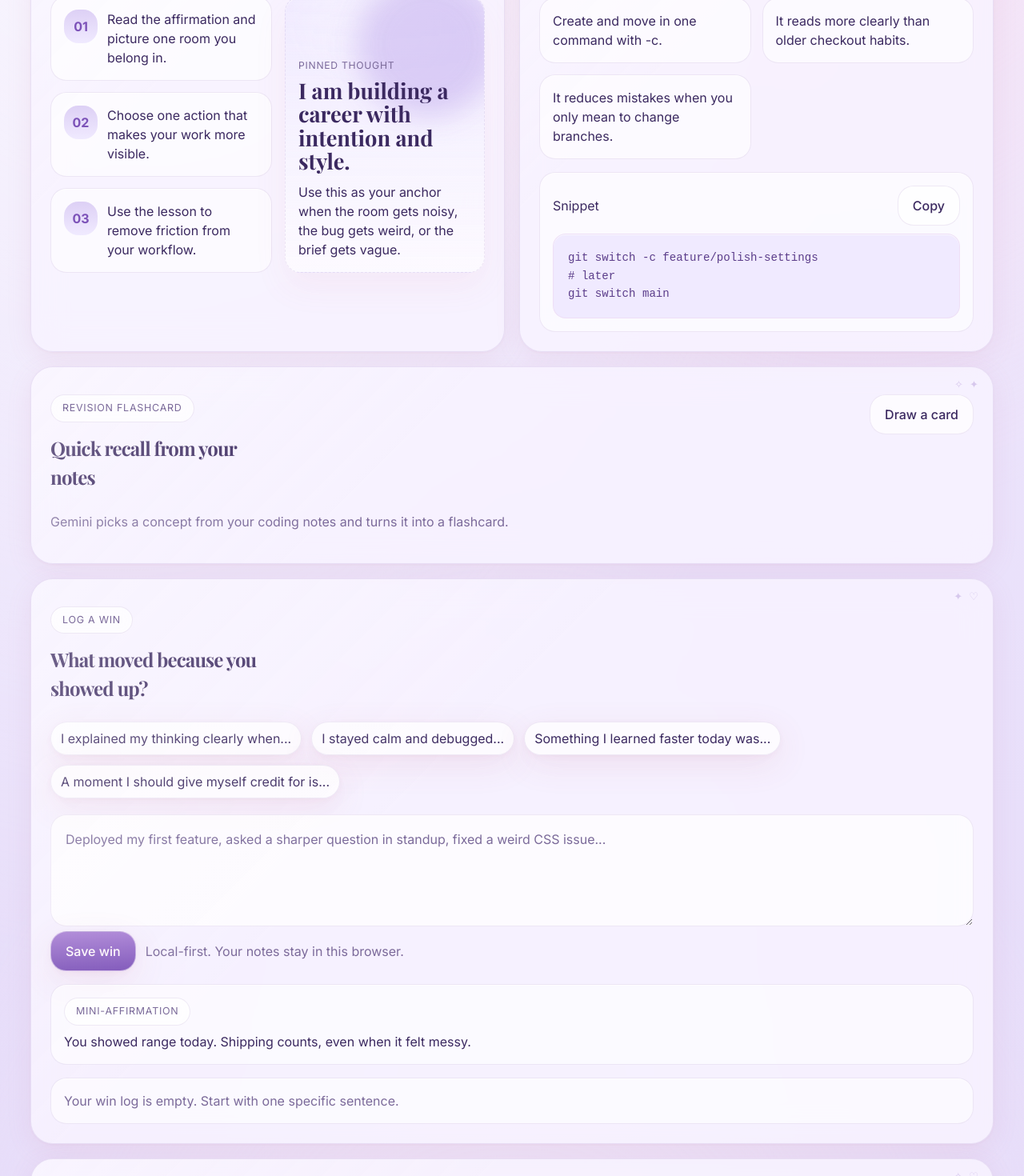
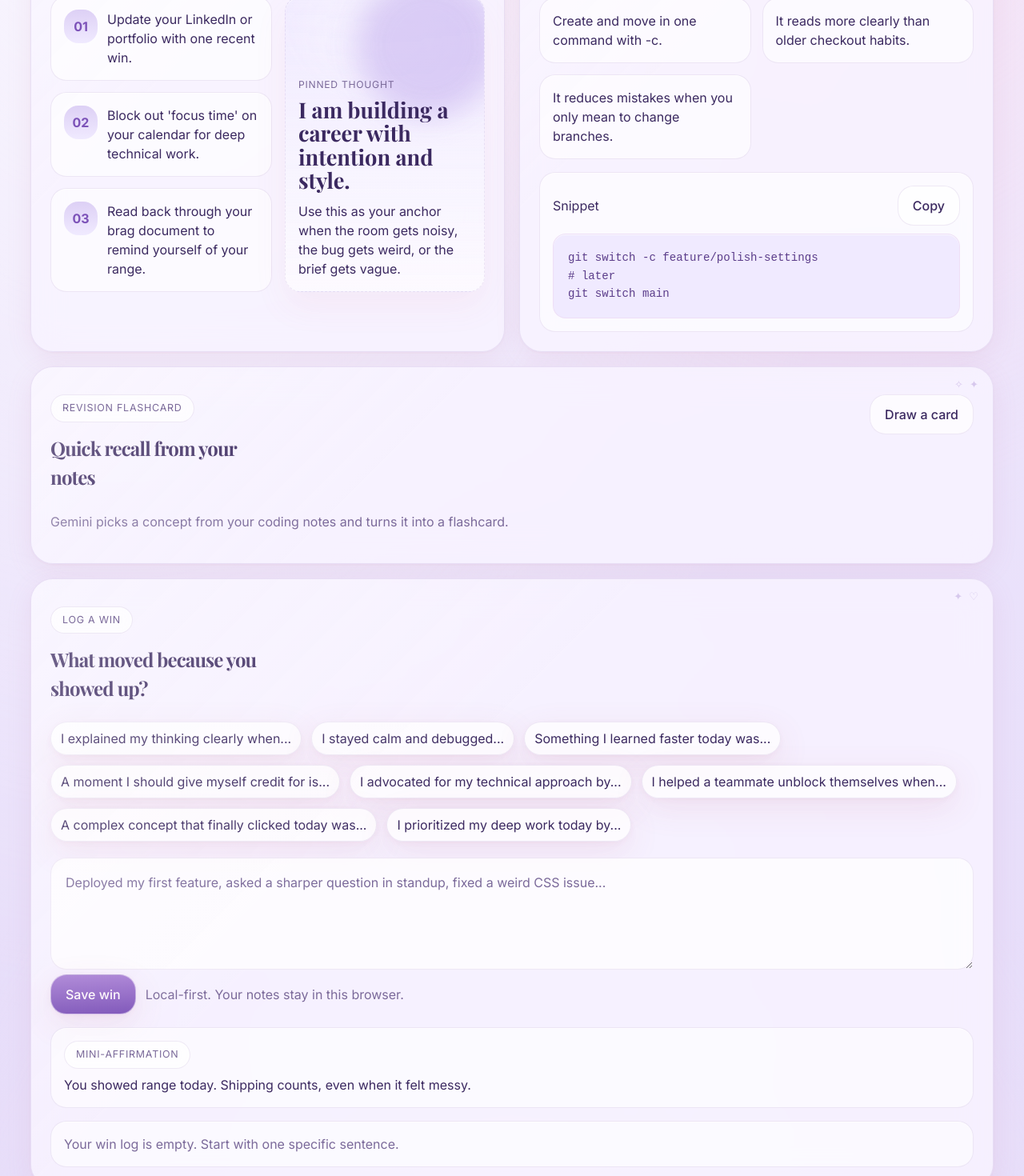
Before and after one commit to Nadia-JSch/that-tech-girl-app, a React (Vite) app: page / in a window 1280 px wide. Shown: the part 1020-2490 px from the top of the page at 80% size. Built offline with nearby package versions, Linux system fonts and the light colour scheme.

Commit message:
feat: expand hard-coded content and improve ritual variety

```diff
--- a/src/App.tsx
+++ b/src/App.tsx
@@ -38,41 +38,69 @@ const miniAffirmationTemplates = [
   "You showed range today. Shipping counts, even when it felt messy.",
   "That win was not luck. It was skill, judgment, and follow-through.",
   "Your consistency is building technical confidence in real time.",
-  "You made progress today, and progress is what compounds."
+  "You made progress today, and progress is what compounds.",
+  "You handled that technical ambiguity with serious poise.",
+  "Your perspective added value to the discussion today.",
+  "You are navigating your career with intention and style.",
+  "Small technical wins are the bricks that build great careers."
 ];
 
 const journalPrompts = [
   "I explained my thinking clearly when...",
   "I stayed calm and debugged...",
   "Something I learned faster today was...",
-  "A moment I should give myself credit for is..."
+  "A moment I should give myself credit for is...",
+  "I advocated for my technical approach by...",
+  "I helped a teammate unblock themselves when...",
+  "A complex concept that finally clicked today was...",
+  "I prioritized my deep work today by..."
 ];
 
 const ritualByTopic = {
   confidence: [
     "Read the affirmation out loud once.",
     "Pick one moment today where you will speak first.",
-    "Carry the lesson phrasing into your next meeting."
+    "Carry the lesson phrasing into your next meeting.",
+    "Write down one technical thing you explained well today.",
+    "Strike a power pose before your next high-stakes call.",
+    "Recall a time you fixed a 'unfixable' bug.",
+    "Compliment a teammate on their technical logic today."
   ],
   learning: [
     "Read the affirmation and underline the skill word that fits today.",
     "Choose one tiny concept to practice for ten focused minutes.",
-    "Save the lesson snippet somewhere you will reuse it."
+    "Save the lesson snippet somewhere you will reuse it.",
+    "Explain a new concept to a 'rubber duck' or a non-tech friend.",
+    "Read one page of documentation for a tool you use every day.",
+    "Identify one 'magic' part of your stack and look under the hood.",
+    "Write a 3-sentence summary of one thing you learned today."
   ],
   feedback: [
     "Take a breath before attaching meaning to critique.",
     "Turn the note into one clear follow-up question.",
-    "Write down the exact improvement you want to make next."
+    "Write down the exact improvement you want to make next.",
+    "Celebrate the fact that someone cared enough to review your work.",
+    "Find one positive piece of feedback and save it in your brag doc.",
+    "Ask for feedback on a specific part of your code you're unsure about.",
+    "Give someone else high-quality, supportive feedback today."
   ],
   debugging: [
     "Read the affirmation slowly and commit to staying methodical.",
     "Reduce the bug to one reproducible case.",
-    "Use the lesson trick before you escalate the problem."
+    "Use the lesson trick before you escalate the problem.",
+    "Take a 5-minute screen break if the logic isn't flowing.",
+    "Explain the bug out loud to see if the gap becomes obvious.",
+    "Check your assumptions—is the server actually running?",
+    "Check the logs for one specific keyword you usually ignore."
   ],
   career: [
     "Read the affirmation and picture one room you belong in.",
     "Choose one action that makes your work more visible.",
-    "Use the lesson to remove friction from your workflow."
+    "Use the lesson to remove friction from your workflow.",
+    "Reach out to one person whose work you admire for a 15-min chat.",
+    "Update your LinkedIn or portfolio with one recent win.",
+    "Block out 'focus time' on your calendar for deep technical work.",
+    "Read back through your brag document to remind yourself of your range."
   ]
 } as const;
 
@@ -152,7 +180,19 @@ const App = () => {
   const isClaimed = claimedDay === dailyPair.dayKey;
   const journalAffirmation =
     miniAffirmationTemplates[entries.length % miniAffirmationTemplates.length];
-  const ritualSteps = ritualByTopic[dailyPair.affirmation.topic];
+
+  const ritualSteps = useMemo(() => {
+    const allSteps = ritualByTopic[dailyPair.affirmation.topic];
+    const dayHash = dailyPair.dayKey.split("").reduce((acc, char) => acc + char.charCodeAt(0), 0);
+
+    // Pick 3 steps deterministically based on the date
+    return [
+      allSteps[dayHash % allSteps.length],
+      allSteps[(dayHash + 1) % allSteps.length],
+      allSteps[(dayHash + 2) % allSteps.length]
+    ];
+  }, [dailyPair.affirmation.topic, dailyPair.dayKey]);
+
   const archiveCards = affirmations
     .filter((entry) => entry.id !== dailyPair.affirmation.id)
     .slice(0, 3);
--- a/src/data/content.ts
+++ b/src/data/content.ts
@@ -120,6 +120,66 @@ export const lessons: Lesson[] = [
       "Pair it with gap and padding tokens so the layout breathes."
     ],
     snippet: `.card-grid {\n  display: grid;\n  grid-template-columns: repeat(auto-fit, minmax(220px, 1fr));\n  gap: 1rem;\n}`
+  },
+  {
+    id: "lesson-css-has",
+    title: "Select parents with :has()",
+    category: "code",
+    summary: "The CSS :has() selector is a 'family selector' that lets you style a parent based on its children.",
+    bullets: [
+      "Style a card differently if it contains an image.",
+      "Highlight a form group if its input is invalid.",
+      "No more 'js-parent-class' hacks needed for simple layout shifts."
+    ],
+    snippet: `.card:has(img) {\n  padding: 0;\n  overflow: hidden;\n}`
+  },
+  {
+    id: "lesson-pr-bestie",
+    title: "Review PRs like a bestie",
+    category: "career",
+    summary: "Great code reviews balance technical rigor with genuine encouragement.",
+    bullets: [
+      "Lead with what you love before suggesting changes.",
+      "Use 'we' and 'our' to keep it collaborative.",
+      "Ask questions (e.g., 'What do you think about...?') instead of giving orders."
+    ],
+    snippet: `\"Love the logic here! Quick thought: would extracting this into a helper make it easier to test?\"`
+  },
+  {
+    id: "lesson-aliases",
+    title: "Save time with shell aliases",
+    category: "tools",
+    summary: "Stop typing long commands over and over. Your shell is your personal assistant.",
+    bullets: [
+      "Add aliases to your .zshrc or .bashrc file.",
+      "Shorten 'git status' to 'gs' or 'npm run dev' to 'nd'.",
+      "Include frequent paths like 'alias cdn=\"cd ~/Documents/notes\"'."
+    ],
+    snippet: `alias gs='git status'\nalias gcm='git commit -m'\nalias nrd='npm run dev'`
+  },
+  {
+    id: "lesson-brag-doc",
+    title: "Maintain a brag document",
+    category: "career",
+    summary: "Don't wait for your performance review to remember your wins. Write them down as they happen.",
+    bullets: [
+      "Log technical wins, mentorship moments, and bug fixes.",
+      "Note down nice things teammates say about your work.",
+      "Update it once a week for 10 minutes—your future self will thank you."
+    ],
+    snippet: `### Week of March 8\n- Fixed the race condition in the auth flow.\n- Mentored a junior on CSS Grid.\n- Shipped the 'Midnight Princess' dark mode.`
+  },
+  {
+    id: "lesson-ts-record",
+    title: "Type dynamic objects with Record",
+    category: "code",
+    summary: "TypeScript's Record utility is perfect for objects where the keys follow a specific set.",
+    bullets: [
+      "Use Record<K, T> to define keys of type K and values of type T.",
+      "It makes your intent clear and provides full autocompletion.",
+      "Pairs beautifully with union types or enums."
+    ],
+    snippet: `type Status = 'active' | 'inactive';\nconst counts: Record<Status, number> = {\n  active: 10,\n  inactive: 2\n};`
   }
 ];
 
@@ -158,5 +218,40 @@ export const affirmations: Affirmation[] = [
     text: "I navigate tools, teams, and branch drama with polish. My growth is real, and I am allowed to take up space.",
     mantra: "I am building a career with intention and style.",
     lessonId: "lesson-git-switch"
+  },
+  {
+    id: "affirm-learning-2",
+    topic: "learning",
+    text: "I am a methodical explorer of the codebase. Every new concept I grasp adds a new layer to my technical foundation.",
+    mantra: "My curiosity is my greatest competitive advantage.",
+    lessonId: "lesson-css-has"
+  },
+  {
+    id: "affirm-feedback-2",
+    topic: "feedback",
+    text: "I approach reviews with Bestie Energy. I see the collaborative effort in every comment and the growth in every change request.",
+    mantra: "We build better software when we build together.",
+    lessonId: "lesson-pr-bestie"
+  },
+  {
+    id: "affirm-debugging-2",
+    topic: "debugging",
+    text: "I am the master of my environment. I optimize my workflow to clear the path for my most creative and difficult work.",
+    mantra: "I build tools that build my success.",
+    lessonId: "lesson-aliases"
+  },
+  {
+    id: "affirm-career-2",
+    topic: "career",
+    text: "My work creates visible impact. I own my narrative and celebrate the progress I make every single day.",
+    mantra: "I am my own best advocate.",
+    lessonId: "lesson-brag-doc"
+  },
+  {
+    id: "affirm-confidence-2",
+    topic: "confidence",
+    text: "I trust my intuition and my types. I am capable of solving complex problems with precision and poise.",
+    mantra: "My competence is constant and growing.",
+    lessonId: "lesson-ts-record"
   }
 ];
--- a/src/lib/daily.ts
+++ b/src/lib/daily.ts
@@ -1,7 +1,10 @@
 import { affirmations, lessons } from "../data/content";
 
 const hashDay = (date: Date) => {
-  const dayStamp = date.toISOString().slice(0, 10);
+  const y = date.getFullYear();
+  const m = String(date.getMonth() + 1).padStart(2, "0");
+  const d = String(date.getDate()).padStart(2, "0");
+  const dayStamp = `${y}-${m}-${d}`;
   return dayStamp.split("").reduce((acc, char) => acc + char.charCodeAt(0), 0);
 };
 
@@ -10,5 +13,10 @@ export const getDailyPair = (date = new Date()) => {
   const affirmation = affirmations[hash % affirmations.length];
   const lesson = lessons.find((entry) => entry.id === affirmation.lessonId) ?? lessons[0];
 
-  return { affirmation, lesson, dayKey: date.toISOString().slice(0, 10) };
+  const y = date.getFullYear();
+  const m = String(date.getMonth() + 1).padStart(2, "0");
+  const d = String(date.getDate()).padStart(2, "0");
+  const dayKey = `${y}-${m}-${d}`;
+
+  return { affirmation, lesson, dayKey };
 };
--- a/src/styles.css
+++ b/src/styles.css
@@ -50,60 +50,150 @@ body {
     linear-gradient(180deg, var(--bg) 0%, var(--bg-strong) 100%);
 }
 
+/* --- MODERN DARK MODE OVERHAUL --- */
 body.dark-mode {
-  --bg: #05030b;
-  --bg-strong: #140427;
-  --surface: rgba(16, 11, 32, 0.92);
-  --surface-strong: rgba(20, 13, 38, 0.95);
-  --surface-soft: rgba(28, 18, 48, 0.9);
-  --text: #f7edf7;
-  --muted: #c5b7d3;
-  --line: rgba(138, 98, 163, 0.4);
-  --accent: #ff8ed6;
-  --accent-strong: #ff52b1;
-  --accent-soft: rgba(255, 116, 196, 0.08);
-  --accent-soft-strong: rgba(255, 149, 210, 0.18);
-  --glow: rgba(255, 120, 195, 0.35);
+  --bg: #0a080c;
+  --bg-strong: #000000;
+  --surface: rgba(24, 20, 32, 0.75);
+  --surface-strong: rgba(32, 28, 44, 0.9);
+  --surface-soft: rgba(45, 40, 60, 0.4);
+  --text: #ffffff;
+  --muted: #a19bb8;
+  --line: rgba(255, 255, 255, 0.08);
+  --accent: #ff47bc;
+  --accent-strong: #ff1a95;
+  --accent-soft: rgba(255, 71, 188, 0.1);
+  --accent-soft-strong: rgba(255, 71, 188, 0.2);
+  --glow: rgba(255, 71, 188, 0.3);
+  --shadow: 0 20px 60px rgba(0, 0, 0, 0.8);
   background:
-    radial-gradient(ellipse 80% 50% at 15% 15%, rgba(255, 255, 255, 0.2), transparent),
-    radial-gradient(ellipse 60% 40% at 80% 5%, rgba(255, 112, 189, 0.25), transparent),
-    linear-gradient(180deg, #0b0412 0%, #17012a 100%);
+    radial-gradient(circle at 10% 10%, rgba(255, 71, 188, 0.08), transparent 40%),
+    radial-gradient(circle at 90% 90%, rgba(147, 51, 234, 0.08), transparent 40%),
+    #080808;
 }
 
+body.dark-mode .hero-card,
 body.dark-mode .card,
-body.dark-mode .hero-card,
 body.dark-mode .mood-panel {
-  background:
-    radial-gradient(circle at 20% 20%, rgba(255, 255, 255, 0.12), transparent 30%),
-    linear-gradient(180deg, rgba(46, 26, 77, 0.9), rgba(20, 11, 41, 0.95));
-  border-color: rgba(255, 255, 255, 0.05);
-  box-shadow: 0 25px 45px rgba(5, 3, 10, 0.6);
+  background: var(--surface);
+  border: 1px solid rgba(255, 255, 255, 0.1);
+  backdrop-filter: blur(24px) saturate(160%);
+  box-shadow: 0 8px 32px 0 rgba(0, 0, 0, 0.8);
+}
+
+body.dark-mode .card:hover {
+  border-color: rgba(255, 71, 188, 0.3);
+  box-shadow: 0 8px 32px 0 rgba(255, 71, 188, 0.1);
+}
+
+body.dark-mode .hero-card h1 {
+  background: linear-gradient(to bottom, #fff, #ff47bc);
+  -webkit-background-clip: text;
+  text-shadow: none;
+}
+
+body.dark-mode .primary {
+  background: #ffffff;
+  color: #000000;
+  border: none;
+  font-weight: 600;
+  box-shadow: 0 4px 20px rgba(255, 255, 255, 0.2);
+}
+
+body.dark-mode .primary:hover {
+  background: #ff47bc;
+  color: #ffffff;
+  transform: translateY(-2px);
+  box-shadow: 0 8px 25px rgba(255, 71, 188, 0.4);
+}
+
+body.dark-mode .secondary,
+body.dark-mode .prompt-chip {
+  background: rgba(255, 255, 255, 0.05);
+  color: #e2e2e2;
+  border: 1px solid rgba(255, 255, 255, 0.1);
+  box-shadow: none;
+  backdrop-filter: blur(4px);
+}
+
+body.dark-mode .secondary:hover,
+body.dark-mode .prompt-chip:hover {
+  background: rgba(255, 255, 255, 0.12);
+  border-color: rgba(255, 255, 255, 0.3);
+  color: #ffffff;
 }
 
 body.dark-mode .journal-input {
-  background: rgba(255, 255, 255, 0.06);
-  border-color: rgba(255, 255, 255, 0.3);
-  color: var(--text);
-  box-shadow: 0 0 0 2px rgba(255, 255, 255, 0.04);
+  background: rgba(0, 0, 0, 0.4);
+  border: 1px solid rgba(255, 255, 255, 0.1);
+  color: #ffffff;
+  padding: 20px;
 }
 
-body.dark-mode .mini-card,
-body.dark-mode .snippet-card,
-body.dark-mode .theme-tile,
-body.dark-mode .entry,
-body.dark-mode .generated-note {
-  background: rgba(255, 255, 255, 0.02);
-  border-color: rgba(255, 255, 255, 0.08);
+body.dark-mode .journal-input::placeholder {
+  color: rgba(255, 255, 255, 0.3);
 }
 
-body.dark-mode .secondary,
-body.dark-mode .secondary.tiny {
-  background: rgba(255, 255, 255, 0.12);
-  color: var(--text);
-  box-shadow: inset 0 1px 0 rgba(255, 255, 255, 0.2);
-  border-color: rgba(255, 255, 255, 0.25);
+body.dark-mode .journal-input:focus {
+  border-color: #ff47bc;
+  background: rgba(0, 0, 0, 0.6);
 }
 
+body.dark-mode .step-index {
+  background: rgba(255, 255, 255, 0.08);
+  color: #ff47bc;
+  border: 1px solid rgba(255, 71, 188, 0.2);
+}
+
+body.dark-mode .badge {
+  background: rgba(255, 71, 188, 0.15);
+  color: #ff7be2;
+  border: 1px solid rgba(255, 71, 188, 0.2);
+}
+
+body.dark-mode .eyebrow {
+  background: rgba(255, 255, 255, 0.05);
+  color: #a19bb8;
+  border-color: rgba(255, 255, 255, 0.1);
+}
+
+body.dark-mode pre {
+  background: #000000;
+  border: 1px solid rgba(255, 255, 255, 0.1);
+  color: #d1d1d1;
+}
+
+body.dark-mode .step-card,
+body.dark-mode .mini-card,
+body.dark-mode .archive-card,
+body.dark-mode .entry,
+body.dark-mode .theme-tile,
+body.dark-mode .generated-note {
+  background: rgba(255, 255, 255, 0.03);
+  border: 1px solid rgba(255, 255, 255, 0.06);
+}
+
+body.dark-mode .theme-tile.active {
+  background: rgba(255, 71, 188, 0.1);
+  border-color: #ff47bc;
+}
+
+body.dark-mode .soft-note {
+  color: #6b7280;
+}
+
+body.dark-mode .hero-ribbon {
+  background: #ff47bc;
+  color: #ffffff;
+  border: none;
+}
+
+body.dark-mode .hero-date {
+  background: rgba(255, 255, 255, 0.05);
+  color: #ffffff;
+}
+
+/* --- END DARK MODE OVERHAUL --- */
 
 body.theme-clean {
   --bg: #fff8fc;
```
